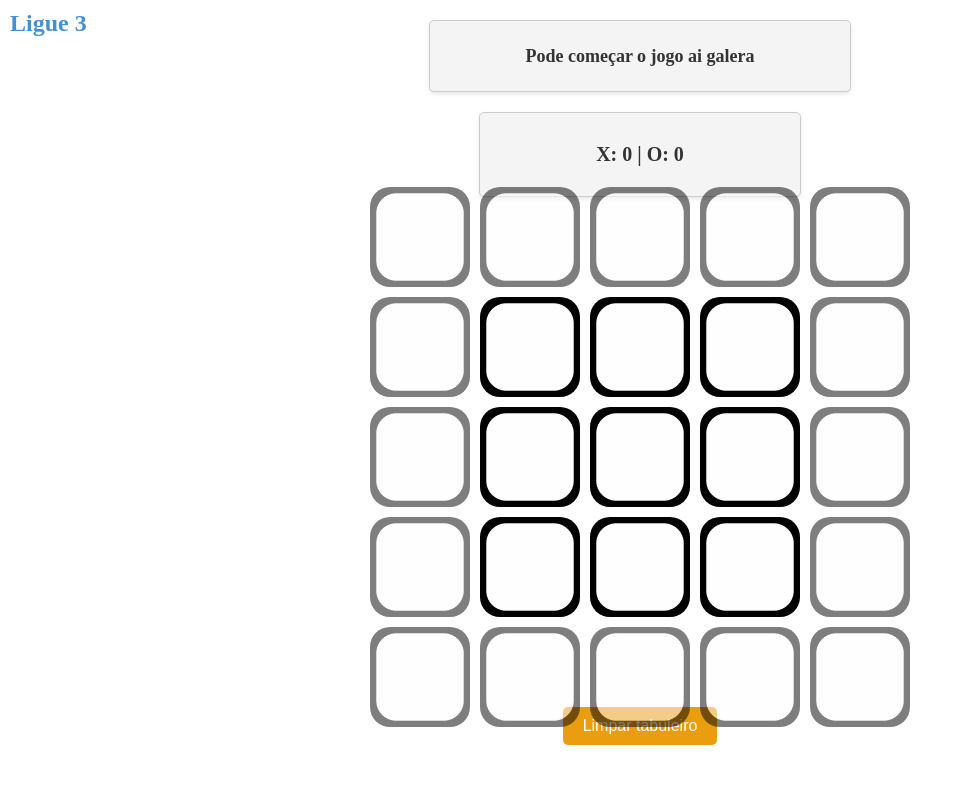
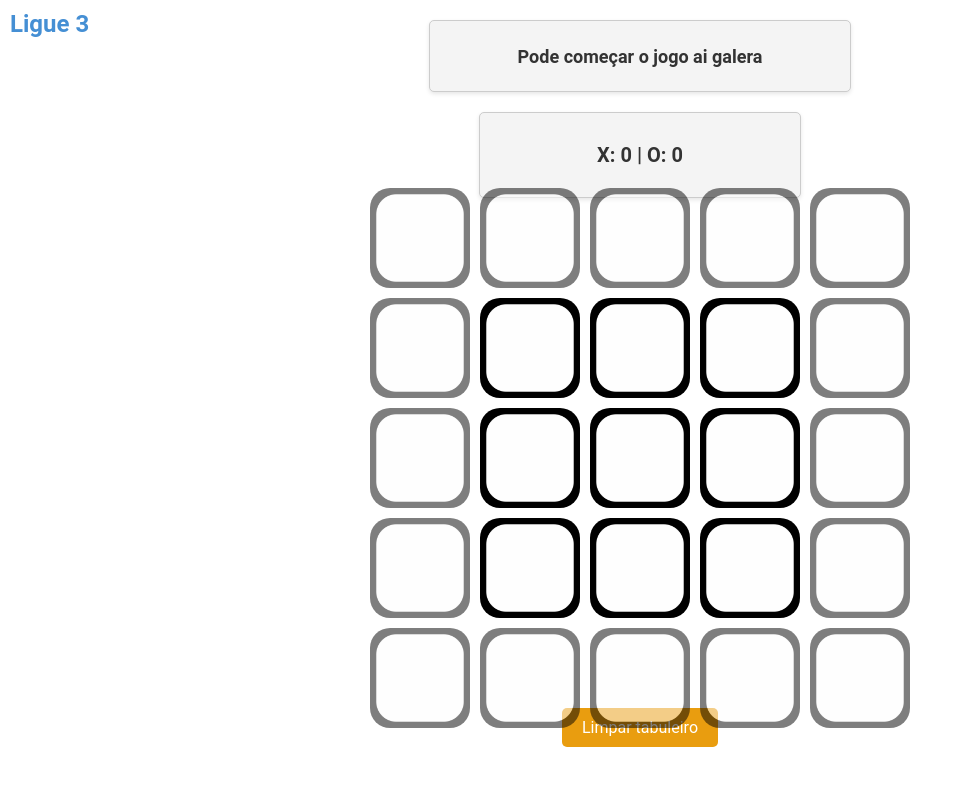
Before and after one commit to ojplc/Ligue-3, a plain HTML site: page index.html in a window 1280 px wide. Shown: the whole page, without its empty margins (0-963 px from the left). Drawn offline with Linux system fonts and the light colour scheme.

Commit message:
altera fonte

```diff
--- a/index.css
+++ b/index.css
@@ -43,6 +43,7 @@
     margin: 10px 0; /* Margem */
     cursor: pointer; /* Cursor de ponteiro ao passar o mouse */
     border-radius: 5px; /* Bordas arredondadas */
+    font-family: "Roboto", sans-serif;
 }
 
 .restart:hover {
@@ -65,6 +66,7 @@
     display: flex; /* Para alinhar o texto */
     align-items: center; /* Centralizar verticalmente */
     justify-content: center; /* Centralizar horizontalmente */
+    font-family: "Roboto", sans-serif;
 }
 
 .scoreboard {
@@ -82,6 +84,7 @@
     box-shadow: 0 2px 4px rgba(0, 0, 0, 0.1); /* Sombra */
     width: 300px; /* Largura fixa */
     text-align: center; /* Centralizar o texto */
+    font-family: "Roboto", sans-serif;
 }
 
 #title {
@@ -93,4 +96,5 @@
     color: #458fd4; /* Cor do texto */
     margin: 0; /* Remover margens padrão */
     padding: 0; /* Remover espaçamento interno */
+    font-family: "Roboto", sans-serif;
 }
```
